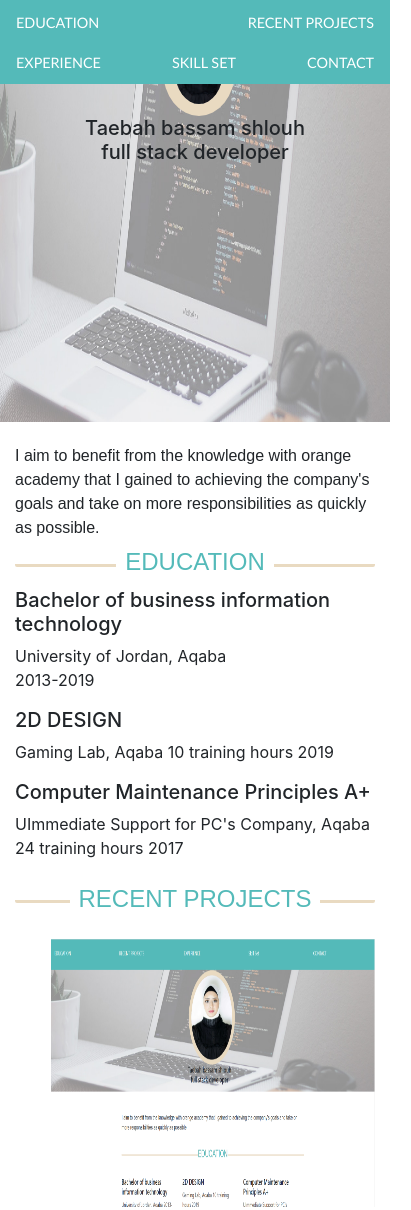
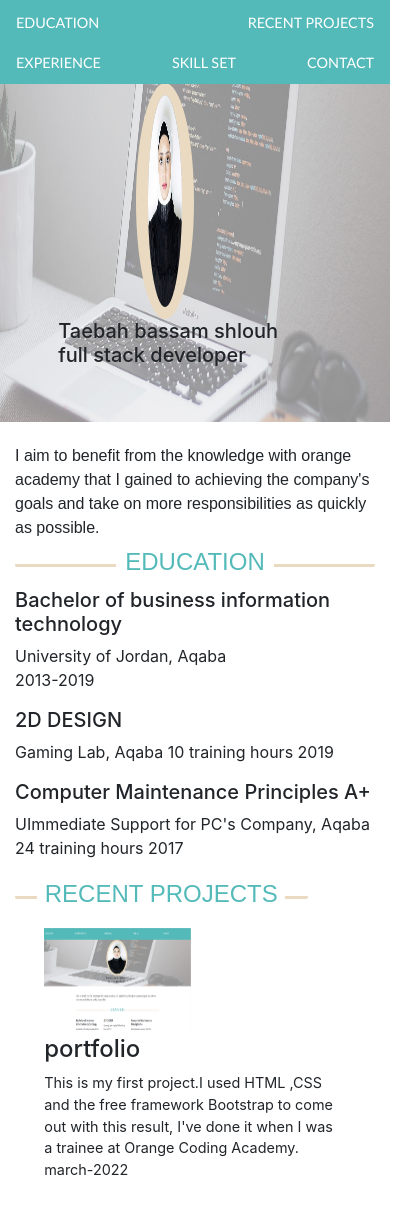
Before and after one commit to taebah-alshlouh/project1, a plain HTML site: page index.html in a window 390 px wide. Shown: the top 1210 px of the page, 411 px wide, since content can reach past the window. Drawn offline with Linux system fonts and the light colour scheme.

Commit message:
last edit

```diff
--- a/index.html
+++ b/index.html
@@ -11,6 +11,16 @@
 <body>
        <!------------------- header part ------------------->
        <header>
+        <div class="jumbotron jumbotron-fluid">
+            <div class="container col-md-4">
+
+              <img src="./imges/taebah.jpg" alt="taebah img" id="mypic" >
+               <h5 class="myname"> Taebah bassam shlouh
+                <br>
+                full stack developer
+                </h5>
+            </div>
+          </div>
            <!-- navbar start -->
            <nav class="nav-bar navbar-expand-md fixed-top list-contant">
 
@@ -21,19 +31,6 @@
                           <a href="#cont" class="nav-link active">CONTACT</a>
            </nav>
             <!-- navbar end -->
-
-            <div class="container">
-            <div class="row text-center">
-            <div class="col-lg-12">
-                <img src="./imges/taebah.jpg" alt="taebah img" id="mypic">
-               <h5> Taebah bassam shlouh
-                <br>
-                full stack developer
-                </h5>
-            </div>
-            </div>
-
-         </div>
          </div>
     </header>
     <!------------------- header end -------------------->
@@ -73,7 +70,7 @@
     <!----------- objectives  end ------------->
 
     <!------------ recent projects  start ----------->
-         <div>
+         <div class="rec">
                 <h2 class="hea" id="re"><span>RECENT PROJECTS</span></h2>
                 <div class="row">
                     <div class="col-md-4">
--- a/project1/style.css
+++ b/project1/style.css
@@ -1,21 +1,26 @@
 
 *{
     box-sizing: border-box;
-    font-size: 100%;
     margin: 0;
     padding: 0;
+    font-size: 100%;
 }
 
 /*header section*/
+.jumbotron{
+    background-image:url("../imges/cdc.jpg");
+    background-size: 100% 100%;
+    background-repeat: no-repeat;
+    height: 50vh;
+}
   header{
       width: 100%;
       height: 50vh;
-      background-image:url("../imges/cdc.jpg");
-      background-size: 100% 100%;
-      background-repeat: no-repeat;
   }
   /*navigation bar*/
-
+  .text-responsive {
+    font-size: calc(100% + 1vw + 1vh);
+  }
   .list-contant{
     background-color: #54BAB9;
     height: 10%;
@@ -33,13 +38,17 @@
   }
 
   #mypic{
-      width:20% ;
-      height: 50%;
+      position: relative;
+      width:15vw ;
+      height: 28vh;
       border: 12px solid #E9DAC1;
       border-radius: 50%;
-      margin-top: 7%;
-      margin-left: 2%;
+      margin-top: 4vh;
+      margin-left: 4vw;
   }
+ .myname{
+     margin-left: 12%;
+ }
 h2{
     color: #54BAB9 !important;
     font-size: 150% !important;
@@ -97,7 +106,7 @@ background-color: #FBF8F1;
  footer{
     display: flex;
     flex-direction: row;
-    height:auto;
+    height: 100%;
     margin-top: 10%;
     background-color: #54BAB9;
     font-size: 1vw;
@@ -119,20 +128,29 @@ background-color: #FBF8F1;
         height: 20%;
     }
     /*media */
-    @media screen and (min-width:300px) and(max-width:375px)
-{
-    #mypic {
-        margin-top: 29% !important;
-    }
-    .list-contant {
-        font-size: 10px !important;
-  }
-  .nav-link{
+    @media screen and (max-width:425px) {
+           .nav-link{
       padding: 0;
-  }
-  footer{
-      height: 40vh !important;
-      font-size: unset;
+                  }
+  .rec-img{
+      width: 50% !important;
+      height: 12vh;
+            }
+  #mypic{
+    margin-top: 6vh !important;
+    margin-left: 31vw !important;
+
+          }
+          footer{
+            height: auto !important;
+            font-size: unset; }
 
   }
-}
+  @media screen and (max-width:530px) {
+
+    .rec{
+        width: 75vw;
+    }
+
+
+  }
```
